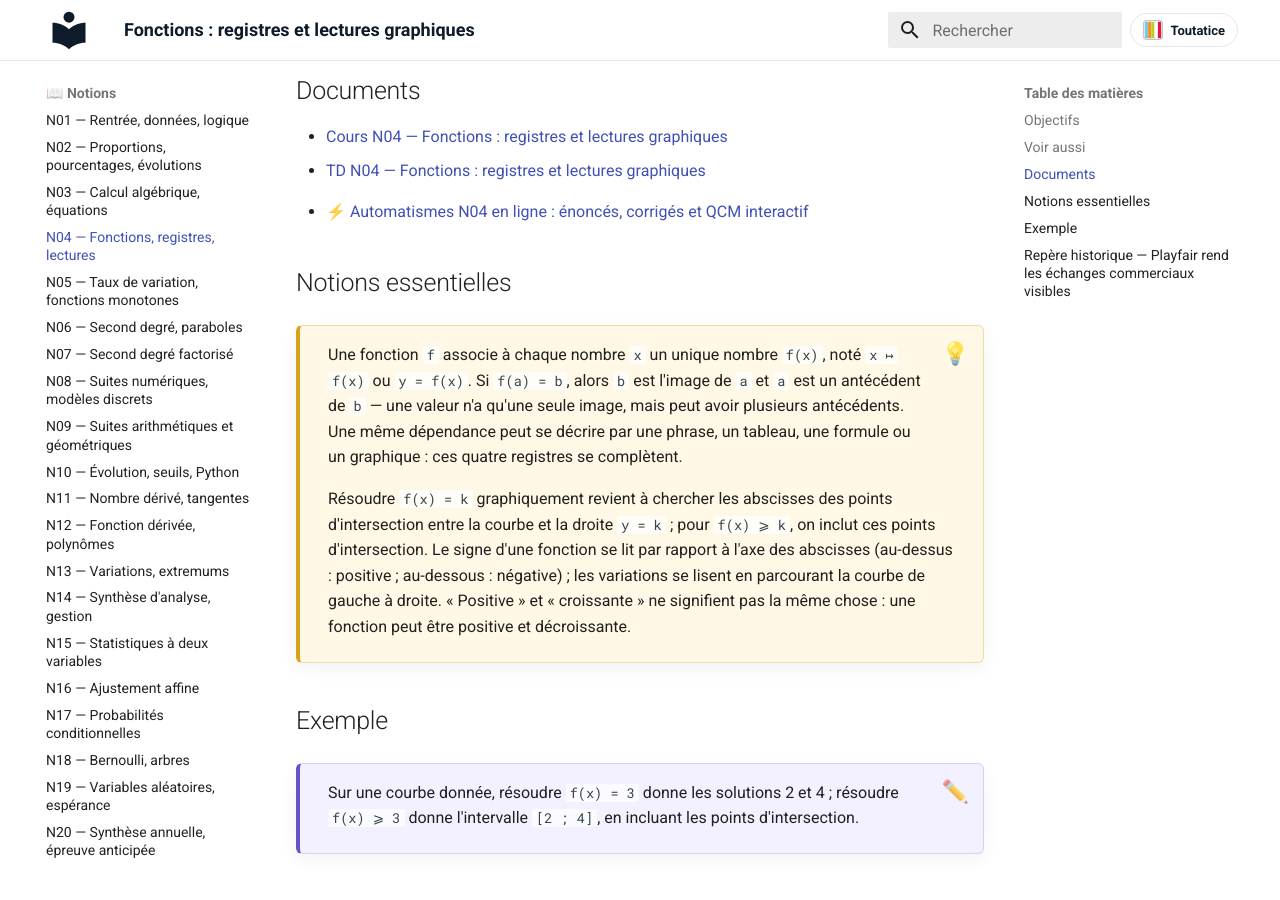
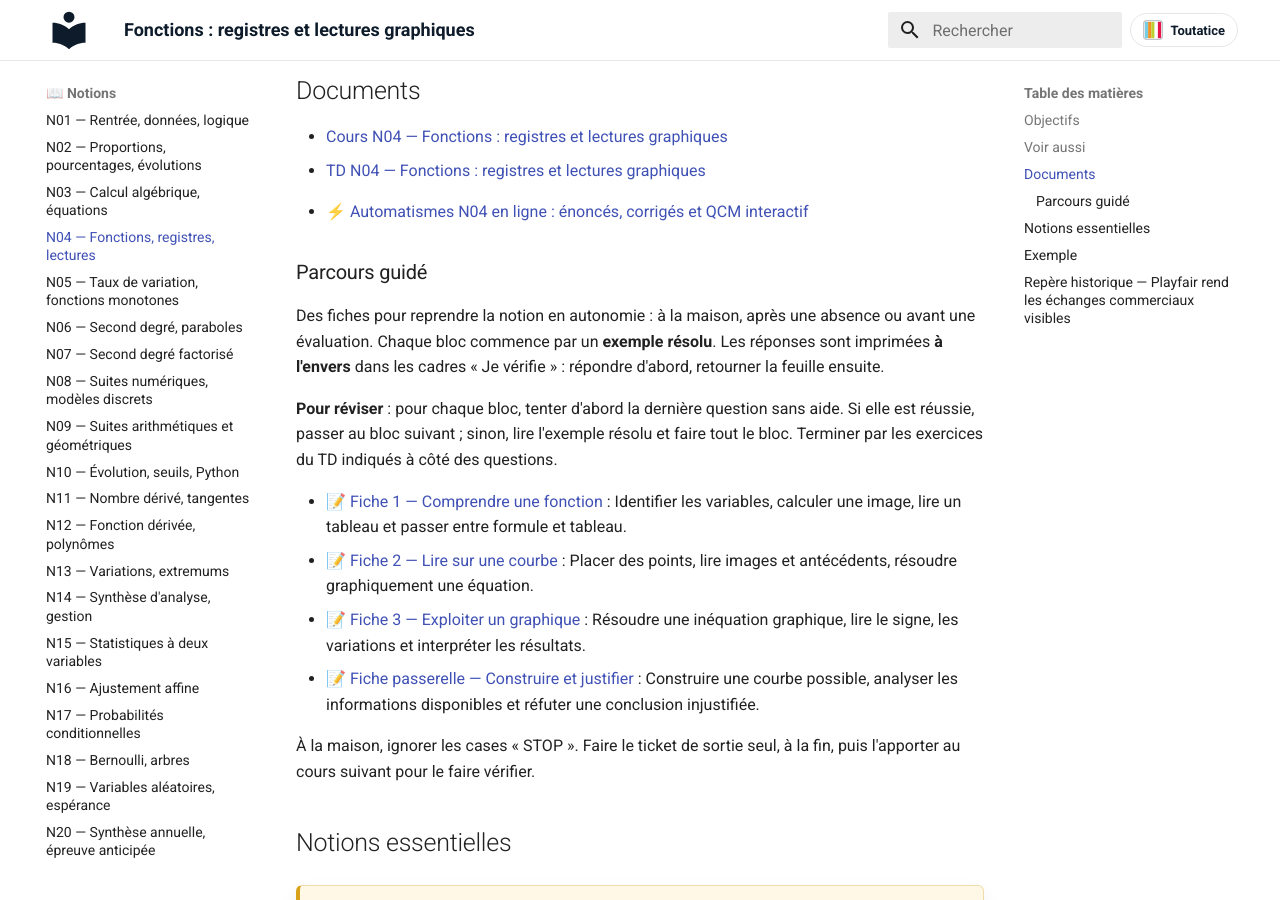
Before and after one commit to vnicolle56610/maths-1stmg, an MkDocs documentation site: the page built from docs/notions/N04-fonctions-registres-lectures.md, in a window 1280 px wide and 900 px high, scrolled down 729 px. Built offline with MkDocs 1.6.1 and Material for MkDocs 9.7.7, drawn with Linux system fonts in a browser that asks for light colours.

Commit message:
Publication automatique : 9 fichier(s) copié(s), 1 page(s) mise(s) à jour
Fichiers copiés :
  - docs/automatismes/AUTOMATISMES_N04_FONCTIONS_REGISTRES_LECTURES_GRAPHIQUES.pdf
  - docs/cours/COURS_N04_FONCTIONS_REGISTRES_LECTURES_GRAPHIQUES.pdf
  - docs/cours/COURS_N05_TAUX_VARIATION_FONCTIONS_MONOTONES.pdf
  - docs/parcours-guide/PARCOURS_GUIDE_N04_FICHE_1.pdf
  - docs/parcours-guide/PARCOURS_GUIDE_N04_FICHE_2.pdf
  - docs/parcours-guide/PARCOURS_GUIDE_N04_FICHE_3.pdf
  - docs/parcours-guide/PARCOURS_GUIDE_N04_FICHE_4.pdf
  - docs/td/TD_N04_FONCTIONS_REGISTRES_LECTURES_GRAPHIQUES.pdf
  - docs/td/TD_N05_TAUX_VARIATION_FONCTIONS_MONOTONES.pdf

Pages mises à jour :
  - docs/notions/N04-fonctions-registres-lectures.md

Autres fichiers :
  - publication_manifest.json

Généré par le protocole de publication (publier_ressources_site.py / publier_ressources_gui.py).

```diff
--- a/docs/notions/N04-fonctions-registres-lectures.md
+++ b/docs/notions/N04-fonctions-registres-lectures.md
@@ -37,6 +37,21 @@ Une fonction décrit la dépendance entre deux grandeurs. Les ressources font pa
 - ⚡ [Automatismes N04 en ligne : énoncés, corrigés et QCM interactif](../automatismes/automatismes-N04-fonctions-registres-lectures.md)
 <!-- AUTOMATISMES-WEB:END -->
 
+<!-- PARCOURS-GUIDE:START -->
+### Parcours guidé
+
+Des fiches pour reprendre la notion en autonomie : à la maison, après une absence ou avant une évaluation. Chaque bloc commence par un **exemple résolu**. Les réponses sont imprimées **à l'envers** dans les cadres « Je vérifie » : répondre d'abord, retourner la feuille ensuite.
+
+**Pour réviser** : pour chaque bloc, tenter d'abord la dernière question sans aide. Si elle est réussie, passer au bloc suivant ; sinon, lire l'exemple résolu et faire tout le bloc. Terminer par les exercices du TD indiqués à côté des questions.
+
+- 📝 [Fiche 1 — Comprendre une fonction](../parcours-guide/PARCOURS_GUIDE_N04_FICHE_1.pdf) : Identifier les variables, calculer une image, lire un tableau et passer entre formule et tableau.
+- 📝 [Fiche 2 — Lire sur une courbe](../parcours-guide/PARCOURS_GUIDE_N04_FICHE_2.pdf) : Placer des points, lire images et antécédents, résoudre graphiquement une équation.
+- 📝 [Fiche 3 — Exploiter un graphique](../parcours-guide/PARCOURS_GUIDE_N04_FICHE_3.pdf) : Résoudre une inéquation graphique, lire le signe, les variations et interpréter les résultats.
+- 📝 [Fiche passerelle — Construire et justifier](../parcours-guide/PARCOURS_GUIDE_N04_FICHE_4.pdf) : Construire une courbe possible, analyser les informations disponibles et réfuter une conclusion injustifiée.
+
+À la maison, ignorer les cases « STOP ». Faire le ticket de sortie seul, à la fin, puis l'apporter au cours suivant pour le faire vérifier.
+<!-- PARCOURS-GUIDE:END -->
+
 ## Notions essentielles
 
 !!! essentiel ""
--- a/publication_manifest.json
+++ b/publication_manifest.json
@@ -94,6 +94,12 @@
       ],
       "automatismes": [
         "AUTOMATISMES_N04_FONCTIONS_REGISTRES_LECTURES_GRAPHIQUES.pdf"
+      ],
+      "parcours": [
+        "PARCOURS_GUIDE_N04_FICHE_1.pdf",
+        "PARCOURS_GUIDE_N04_FICHE_2.pdf",
+        "PARCOURS_GUIDE_N04_FICHE_3.pdf",
+        "PARCOURS_GUIDE_N04_FICHE_4.pdf"
       ]
     },
     "N05": {
```
Also changed, not shown: 9 other files.
